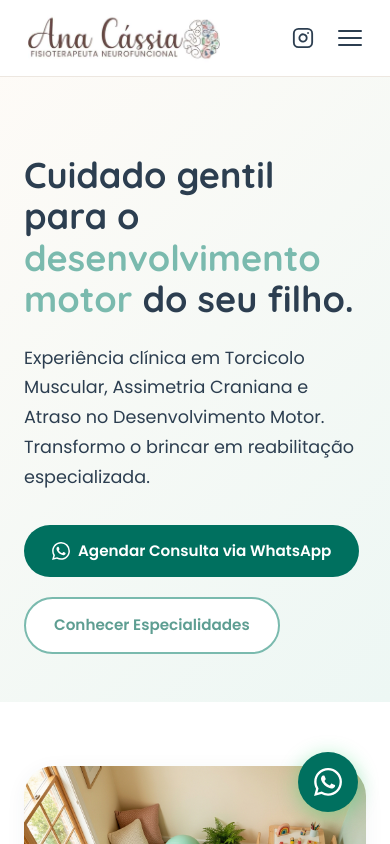
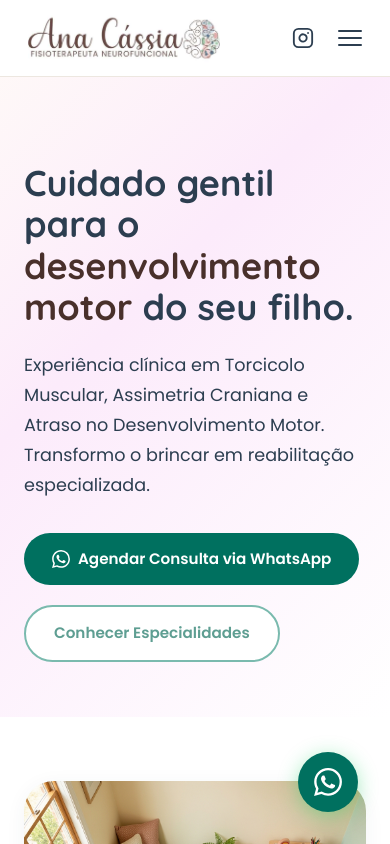
Before and after one commit to sitefisioneuro-droid/neuro-fisio, a Next.js app: page / in a window 390 px wide. Shown: the top 844 px of the page. Built offline with nearby package versions, Linux system fonts and the light colour scheme.

Commit message:
mobile first

```diff
--- a/src/app/globals.css
+++ b/src/app/globals.css
@@ -14,10 +14,12 @@
   --sage-50: #EDF7F4;
 
   /* ── Cores de Acento ── */
-  --blush: #F2B8B5;
-  --blush-light: #FDDCDA;
-  --lavender: #C5B9E8;
-  --lavender-light: #E8E0F8;
+  --blush: #fcedfd;
+  --blush-light: #fcebfb;
+  --blush-50: #FFF5F4;
+  --lavender: #f7dcff;
+  --lavender-light: #ffffff;
+  --brown-dark: #49302b;
   --peach: #F8CFA0;
   --peach-light: #FDE8CC;
   --mint: #B5E2D0;
--- a/src/app/page.module.css
+++ b/src/app/page.module.css
@@ -136,11 +136,11 @@
 /* ── HERO ── */
 .hero {
   position: relative;
-  min-height: 80vh;
+  min-height: 85vh;
   display: flex;
   align-items: center;
   padding-top: 76px;
-  background: linear-gradient(135deg, var(--cream) 0%, var(--sage-50) 100%);
+  background: linear-gradient(135deg, var(--cream) 0%, var(--blush-light) 40%, var(--lavender-light) 100%);
   overflow: hidden;
 }
 
@@ -191,7 +191,7 @@
 }
 
 .heroTitleHighlight {
-  color: var(--sage);
+  color: var(--brown-dark);
 }
 
 .heroSubtitle {
@@ -230,7 +230,7 @@
   height: 120%;
   top: -10%;
   left: -10%;
-  background: radial-gradient(ellipse, var(--sage-light) 0%, transparent 70%);
+  background: radial-gradient(ellipse, var(--blush-light) 0%, transparent 70%);
   opacity: 0.4;
   z-index: -1;
   border-radius: 50%;
--- a/src/app/page.tsx
+++ b/src/app/page.tsx
@@ -191,7 +191,7 @@ export default function Home() {
             ════════════════════════════════════════════ */}
         <section id="especialidades" className={styles.specialties}>
           <div className={styles.specialtiesInner}>
-            <h2 className={styles.sectionTitle}>Área de Atuação</h2>
+            <h2 className={styles.sectionTitle}>Áreas de Atuação</h2>
             <p className={styles.sectionSubtitle}>
               Atendimento especializado para bebês e crianças com atraso no
               desenvolvimento motor, torcicolo muscular e assimetrias
```
